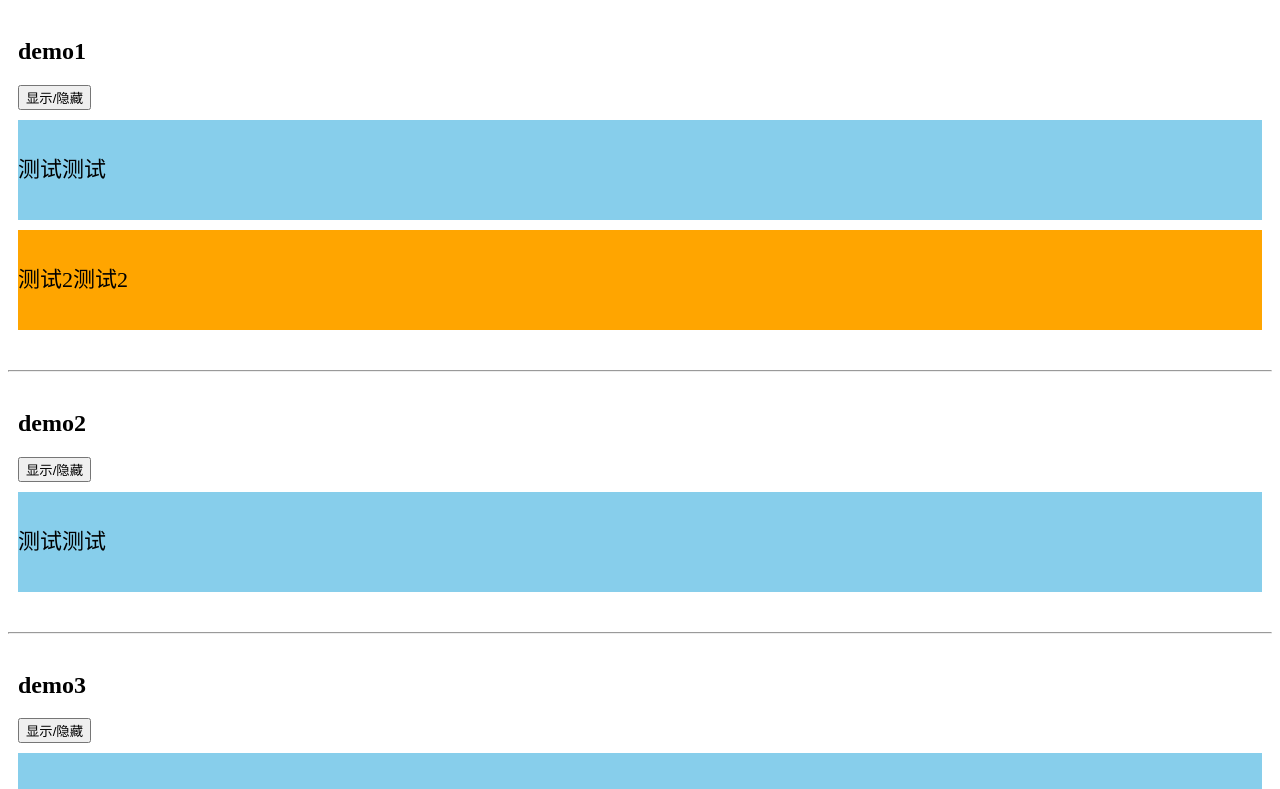
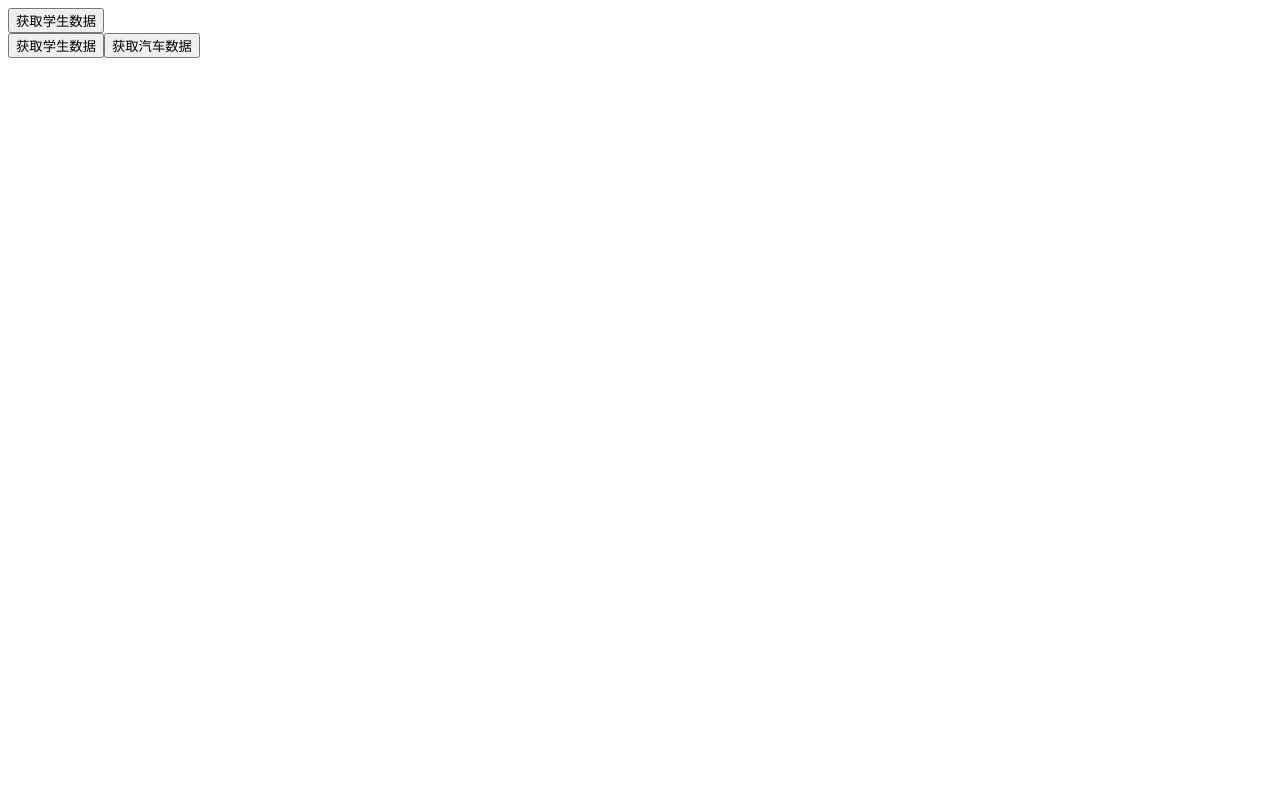
Before and after one commit to sweet-potatos/vue-study, a Vue app: page / in a window 1280 px wide. Shown: the top 789 px of the page. Built offline with nearby package versions, Linux system fonts and the light colour scheme.

Commit message:
feat: 添加脚手架配置代理 + 笔记
--story=xxx --user=xxxx

```diff
--- a/package.json
+++ b/package.json
@@ -9,6 +9,7 @@
   },
   "dependencies": {
     "animate.css": "^4.1.1",
+    "axios": "^0.25.0",
     "core-js": "^3.6.5",
     "less": "^4.1.2",
     "less-loader": "^7.3.0",
--- a/src/App.vue
+++ b/src/App.vue
@@ -1,16 +1,16 @@
 <template>
   <div id="app">
-    <AnimateDemo />
+    <ProxyDemo />
   </div>
 </template>
 
 <script>
-import AnimateDemo from './study/animateDemo/AnimateDemo'
+import ProxyDemo from './study/proxyDemo/ProxyDemo'
 
 export default {
   name: 'App',
   components: {
-    AnimateDemo
+    ProxyDemo
   }
 }
 </script>
--- /dev/null
+++ b/src/study/proxyDemo/ProxyDemo.vue
@@ -0,0 +1,19 @@
+<template>
+  <div>
+    <ProxyDemo1 />
+    <ProxyDemo2 />
+  </div>
+</template>
+
+<script>
+import ProxyDemo1 from './ProxyDemo1'
+import ProxyDemo2 from './ProxyDemo2'
+
+export default {
+  name: 'ProxyDemo',
+  components: {
+    ProxyDemo1,
+    ProxyDemo2
+  }
+}
+</script>
--- /dev/null
+++ b/src/study/proxyDemo/ProxyDemo1.vue
@@ -0,0 +1,22 @@
+<template>
+  <button type="button" @click="getStudentData">获取学生数据</button>
+</template>
+
+<script>
+import axios from 'axios'
+
+export default {
+  name: 'ProxyDemo1',
+  methods: {
+    getStudentData() {
+      axios.get('http://localhost:8080/students')
+        .then(response => {
+          console.log(response)
+        })
+        .catch(error => {
+          console.log(error)
+        })
+    }
+  }
+}
+</script>
--- /dev/null
+++ b/src/study/proxyDemo/ProxyDemo2.vue
@@ -0,0 +1,34 @@
+<template>
+  <div>
+    <button type="button" @click="getStudentData">获取学生数据</button>
+    <button type="button" @click="getCarData">获取汽车数据</button>
+  </div>
+</template>
+
+<script>
+import axios from 'axios'
+
+export default {
+  name: 'ProxyDemo2',
+  methods: {
+    getStudentData() {
+      axios.get('http://localhost:8080/test/students')
+        .then(response => {
+          console.log(response)
+        })
+        .catch(error => {
+          console.log(error)
+        })
+    },
+    getCarData() {
+      axios.get('http://localhost:8080/demo/cars')
+        .then(response => {
+          console.log(response)
+        })
+        .catch(error => {
+          console.log(error)
+        })
+    }
+  }
+}
+</script>
--- a/vue.config.js
+++ b/vue.config.js
@@ -16,6 +16,21 @@ module.exports = {
     overlay: {
       warnings: false,
       errors: true
+    },
+    // proxy: 'http://localhost:5000'
+    proxy: {
+      '/test': {
+        target: 'http://localhost:5000',
+        pathRewrite: { '^/test': '' },
+        ws: true, // 用于支持websocket
+        changeOrigin: true // 用于控制请求头中的host值
+      },
+      '/demo': {
+        target: 'http://localhost:5001',
+        pathRewrite: { '^/demo': '' },
+        ws: true, // 用于支持websocket
+        changeOrigin: true // 用于控制请求头中的host值
+      }
     }
   },
   configureWebpack: {
```
Also changed, not shown: 2 other files (tests, documents, lock files or other folders).
